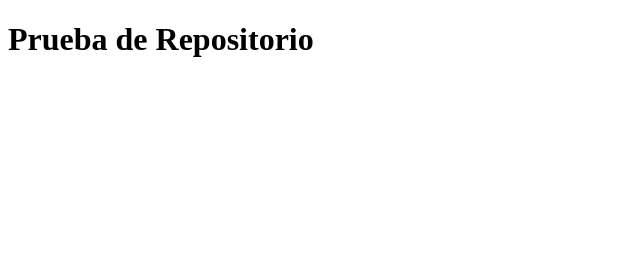
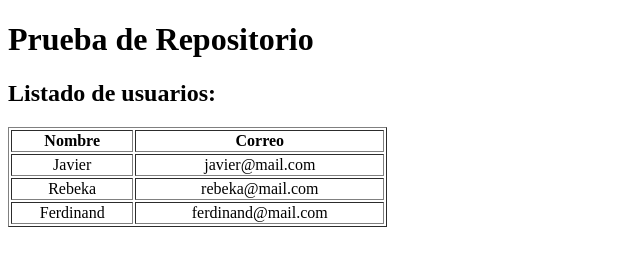
Before and after one commit to hernandez1248/ejemplo-repositorio, a plain HTML site: page index.html in a window 1280 px wide. Shown: the whole page, without its empty margins (0-640 px from the left). Drawn offline with Linux system fonts and the light colour scheme.

Commit message:
Lista de usuarios

```diff
--- a/index.html
+++ b/index.html
@@ -1,12 +1,40 @@
 <!DOCTYPE html>
 <html lang="en">
+
 <head>
     <meta charset="UTF-8">
     <meta http-equiv="X-UA-Compatible" content="IE=edge">
     <meta name="viewport" content="width=device-width, initial-scale=1.0">
     <title>Documento de ejemplo</title>
 </head>
+
 <body>
     <h1>Prueba de Repositorio</h1>
+
+    <h2><b>Listado de usuarios:</b></h2>
+
+    <table border="1" style="width: 30%; text-align: center;">
+        <thead>
+            <tr>
+                <th>Nombre</th>
+                <th>Correo</th>
+            </tr>
+        </thead>
+        <tbody>
+            <tr>
+                <td>Javier</td>
+                <td>javier@mail.com</td>
+            </tr>
+            <tr>
+                <td>Rebeka</td>
+                <td>rebeka@mail.com</td>
+            </tr>
+            <tr>
+                <td>Ferdinand</td>
+                <td>ferdinand@mail.com</td>
+            </tr>
+        </tbody>
+    </table>
 </body>
+
 </html>
```
